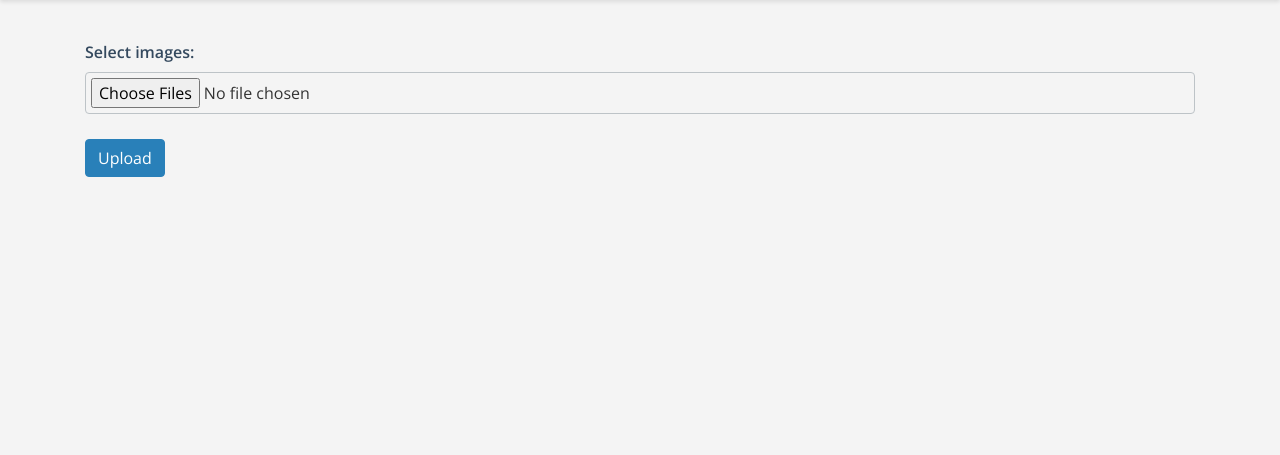
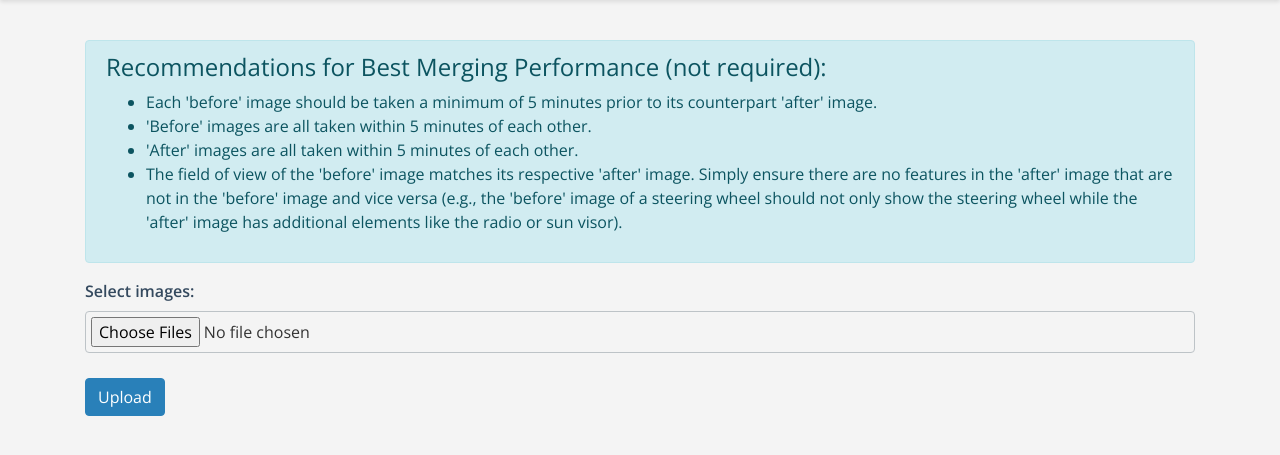
Before and after one commit to jmogainz/BeforeAfterPhotoCreatorApp, a Flask app: page / in a window 1280 px wide. Shown: the part 88-543 px from the top of the page. Run offline with Flask 3, Linux system fonts and the light colour scheme; some libraries are stand-ins or nearby versions.

Commit message:
Fixed bug with 2 photo input, added info box

```diff
--- a/templates/index.html
+++ b/templates/index.html
@@ -14,6 +14,17 @@
         <h1>Before&After Creator</h1>
     </div>
     <div class="container">
+        <!-- Info Box with Recommendations -->
+        <div class="alert alert-info mt-4" role="alert">
+            <h4 class="alert-heading">Recommendations for Best Merging Performance (not required):</h4>
+            <ul>
+                <li>Each 'before' image should be taken a minimum of 5 minutes prior to its counterpart 'after' image.</li>
+                <li>'Before' images are all taken within 5 minutes of each other.</li>
+                <li>'After' images are all taken within 5 minutes of each other.</li>
+                <li>The field of view of the 'before' image matches its respective 'after' image. Simply ensure there are no features in the 'after' image that are not in the 'before' image and vice versa (e.g., the 'before' image of a steering wheel should not only show the steering wheel while the 'after' image has additional elements like the radio or sun visor).</li>
+            </ul>
+        </div>
+
         <form id="upload-form" enctype="multipart/form-data">
             <div class="form-group">
                 <label for="imageUpload">Select images:</label>
```
Also changed, not shown: clustering.py (+7 -3 lines).
